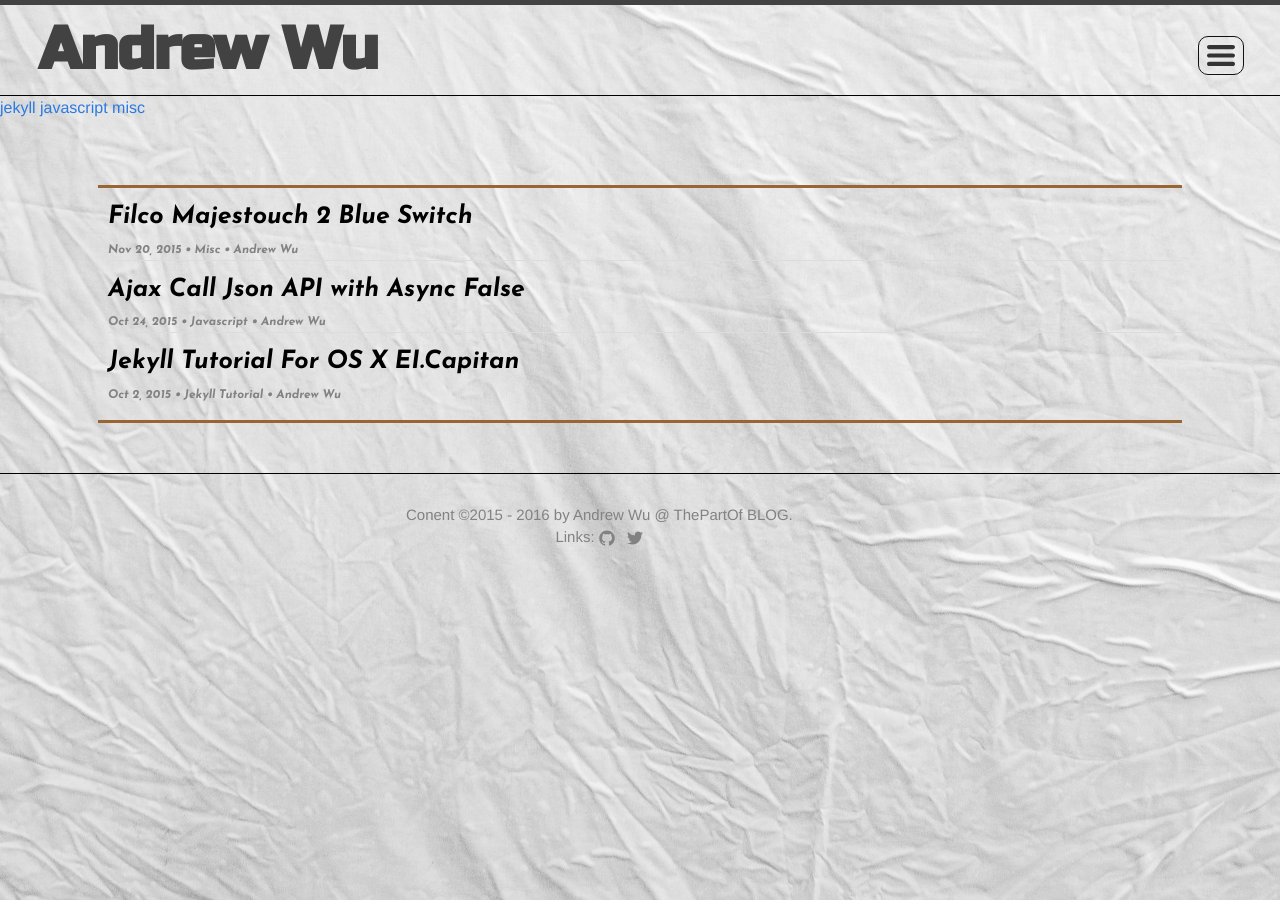
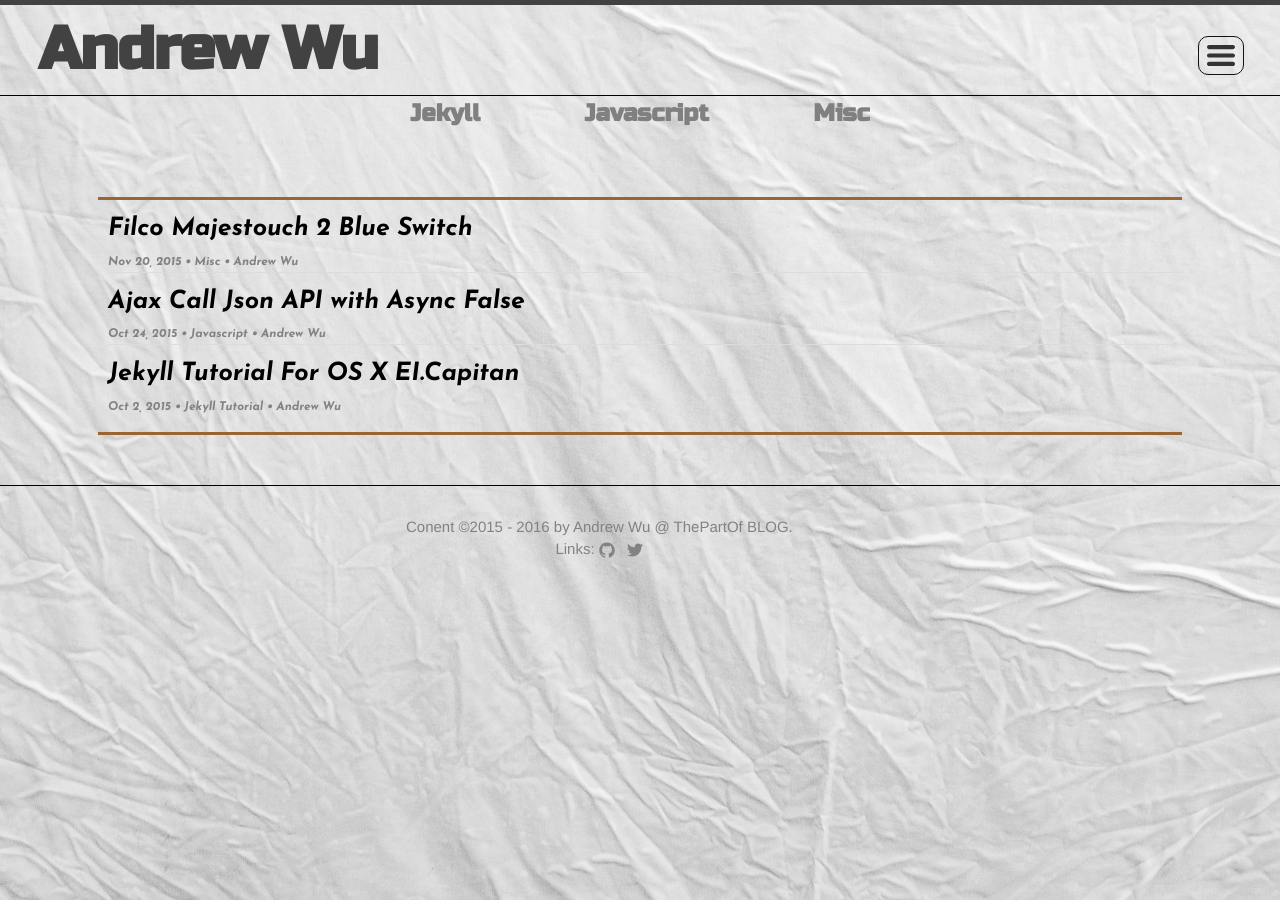
Before and after one commit to thepartof/thepartof.github.io, a Jekyll site: the page built from index.html, in a window 1280 px wide. Built offline with Jekyll 4.4.1, drawn with Linux system fonts in a browser that asks for light colours.

Commit message:
Update default.html

```diff
--- a/_layouts/default.html
+++ b/_layouts/default.html
@@ -6,15 +6,12 @@
   <body>
       {% include header.html %}
 
-      <div>
+      <p class="table-content">
+        {% for category in site.categories %}
+          <a href="/writing/{{ category | first }}/">{{ category | first }}</a>
+        {% endfor %}
+      </p>
 
-          <p>
-      {% for category in site.categories %}
-      <a href="/writing/{{ category | first }}/">{{ category | first }}</a>
-
-      {% endfor %}
-          </p>
-      </div>
       <div class="page-header">
         <div class="wrap">
           {{ content }}
```
